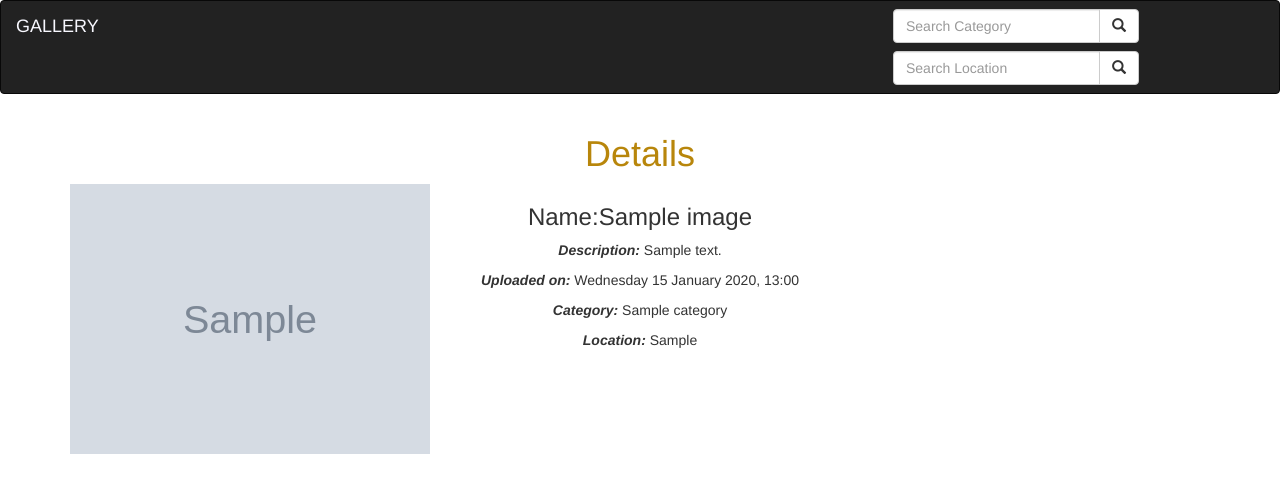
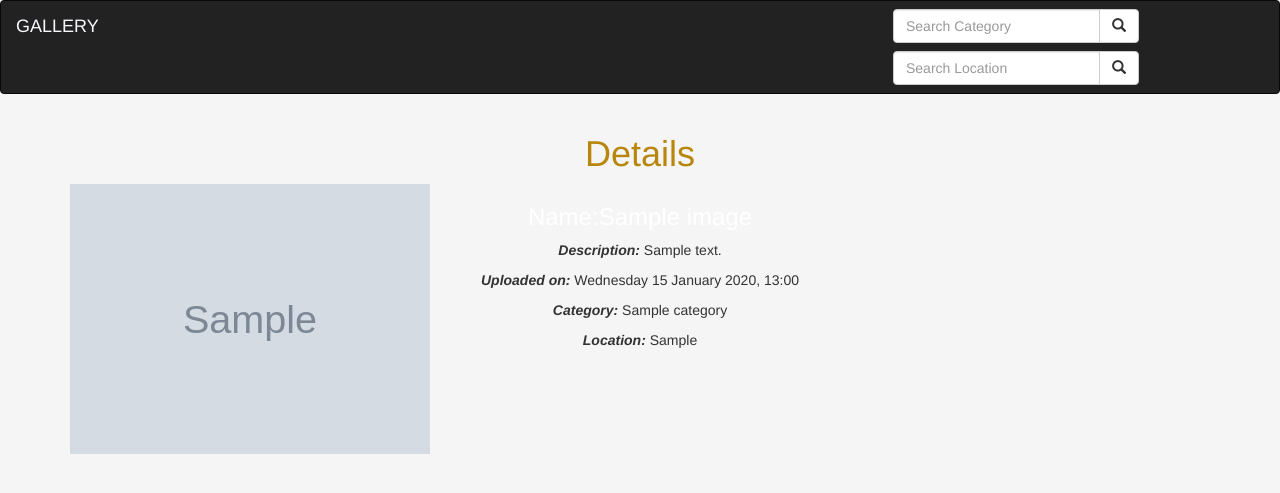
Before and after one commit to lewis-murgor/gallery, a Django app: page /image/1 in a window 1280 px wide. Shown: the top 493 px of the page. Run offline with Django 4.2, Linux system fonts and the light colour scheme; tables that the repository leaves empty hold one stand-in row (values such as "Sample post"); grey boxes marked "Sample" are stand-in pictures; some libraries are stand-ins or nearby versions.

Commit message:
style the page

```diff
--- a/static/css/photos.css
+++ b/static/css/photos.css
@@ -2,5 +2,11 @@ h1{
   color: darkgoldenrod;
 }
 body  {
+  background-color: whitesmoke;
+}
+.header {
   background-color: white;
 }
+h3 {
+  color: white;
+}
```
